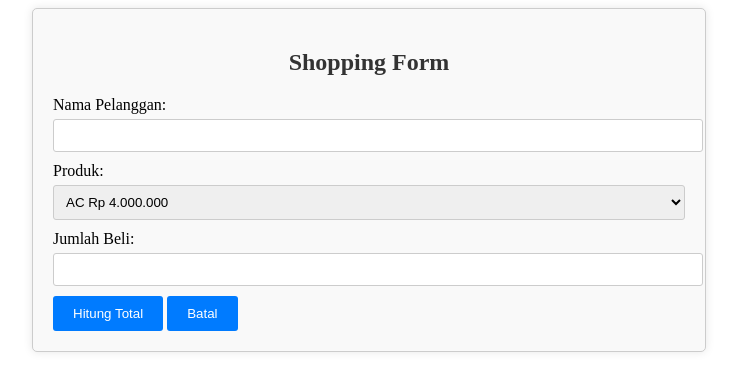
After one commit to zulfakor/php-msib-6, a PHP site: page /Tugas2.php in a window 1280 px wide. The commit adds this page. Shown: the top 391 px of the page, without its empty margins (271-1008 px from the left). Run offline with PHP 8.4, Linux system fonts and the light colour scheme.

Commit message:
initecommite

```diff
--- /dev/null
+++ b/Tugas2.php
@@ -0,0 +1,146 @@
+<!DOCTYPE html>
+<html lang="en">
+<head>
+    <meta charset="UTF-8">
+    <meta name="viewport" content="width=device-width, initial-scale=1.0">
+    <title>Shopping Form</title>
+    <style>
+        .container {
+            width: 50%;
+            margin: 0 auto;
+            padding: 20px;
+            border: 1px solid #ccc;
+            border-radius: 5px;
+            background-color: #f9f9f9;
+            box-shadow: 0 0 10px rgba(0, 0, 0, 0.1);
+        }
+
+        .container h2 {
+            text-align: center;
+            color: #333;
+        }
+
+        .container form {
+            margin-top: 20px;
+        }
+
+        .container form label {
+            display: block;
+            margin-bottom: 5px;
+        }
+
+        .container form input[type="text"],
+        .container form input[type="number"],
+        .container form select {
+            width: 100%;
+            padding: 8px;
+            margin-bottom: 10px;
+            border: 1px solid #ccc;
+            border-radius: 3px;
+        }
+
+        .container form input[type="submit"],
+        .container form input[type="button"] {
+            width: auto;
+            padding: 10px 20px;
+            background-color: #007bff;
+            color: #fff;
+            border: none;
+            border-radius: 3px;
+            cursor: pointer;
+        }
+
+        .container form input[type="submit"]:hover,
+        .container form input[type="button"]:hover {
+            background-color: #0056b3;
+        }
+
+        .container h3 {
+            margin-top: 20px;
+            color: #333;
+        }
+    </style>
+</head>
+<body>
+    <div class="container">
+        <h2>Shopping Form</h2>
+        <form action="" method="POST">
+            <label for="nama_pelanggan">Nama Pelanggan:</label>
+            <input type="text" name="nama_pelanggan" required><br>
+
+            <label for="produk">Produk:</label>
+            <select name="produk" required>
+                <option value="ac">AC Rp 4.000.000</option>
+                <option value="televisi">Televisi Rp 3.000.000</option>
+                <option value="kulkas">Kulkas Rp 5.000.000</option>
+                <option value="kipas_angin">Kipas Angin Rp 500.000</option>
+            </select><br>
+
+            <label for="jumlah_beli">Jumlah Beli:</label>
+            <input type="number" name="jumlah_beli" required><br>
+
+            <input type="submit" name="submit" value="Hitung Total">
+            <input type="button" value="Batal" onclick="window.location.href=window.location.href">
+        </form>
+
+        <?php
+        if (isset($_POST['submit'])) {
+            $nama_pelanggan = $_POST['nama_pelanggan'];
+            $produk = $_POST['produk'];
+            $jumlah_beli = $_POST['jumlah_beli'];
+
+            // Mengambil harga dari pilihan produk
+            $harga_produk = 0;
+            switch ($produk) {
+                case 'ac':
+                    $harga_produk = 4000000;
+                    break;
+                case 'televisi':
+                    $harga_produk = 3000000;
+                    break;
+                case 'kulkas':
+                    $harga_produk = 5000000;
+                    break;
+                case 'kipas_angin':
+                    $harga_produk = 500000;
+                    break;
+                default:
+                    $harga_produk = 0;
+                    break;
+            }
+
+            // Menghitung total belanja
+            $total_belanja = $jumlah_beli * $harga_produk;
+
+            // Menghitung diskon
+            $diskon = 0;
+            if ($total_belanja >= 100000) {
+                $diskon = 0.1 * $total_belanja;
+            } elseif ($total_belanja >= 50000) {
+                $diskon = 0.05 * $total_belanja;
+            }
+
+            // Menghitung total setelah diskon
+            $total_setelah_diskon = $total_belanja - $diskon;
+
+            // Menghitung PPN
+            $ppn = 0.1 * $total_setelah_diskon;
+
+            // Menghitung harga bersih
+            $harga_bersih = $total_setelah_diskon + $ppn;
+
+            // Menampilkan ringkasan pembelian
+            echo "<h3>Ringkasan Pembelian</h3>";
+            echo "Nama Pelanggan: $nama_pelanggan<br>";
+            echo "Produk: $produk<br>";
+            echo "Jumlah Beli: $jumlah_beli<br>";
+            echo "Harga Satuan: " . number_format($harga_produk, 0, ',', '.') . "<br>";
+            echo "Total Belanja: " . number_format($total_belanja, 0, ',', '.') . "<br>";
+            echo "Diskon: " . number_format($diskon, 0, ',', '.') . "<br>";
+            echo "PPN (10%): " . number_format($ppn, 0, ',', '.') . "<br>";
+            echo "Harga Bersih: " . number_format($harga_bersih, 0, ',', '.');
+        }
+        ?>
+    </div>
+</body>
+</html>
```
Also changed, not shown: branda.php (added, +17 -0 lines), latihan2.php (+48 -0 lines), latihan3.php (added, +42 -0 lines), latihan4.php (added, +33 -0 lines), latihan5.php (added, +77 -0 lines), latihan6.php (added, +26 -0 lines).
